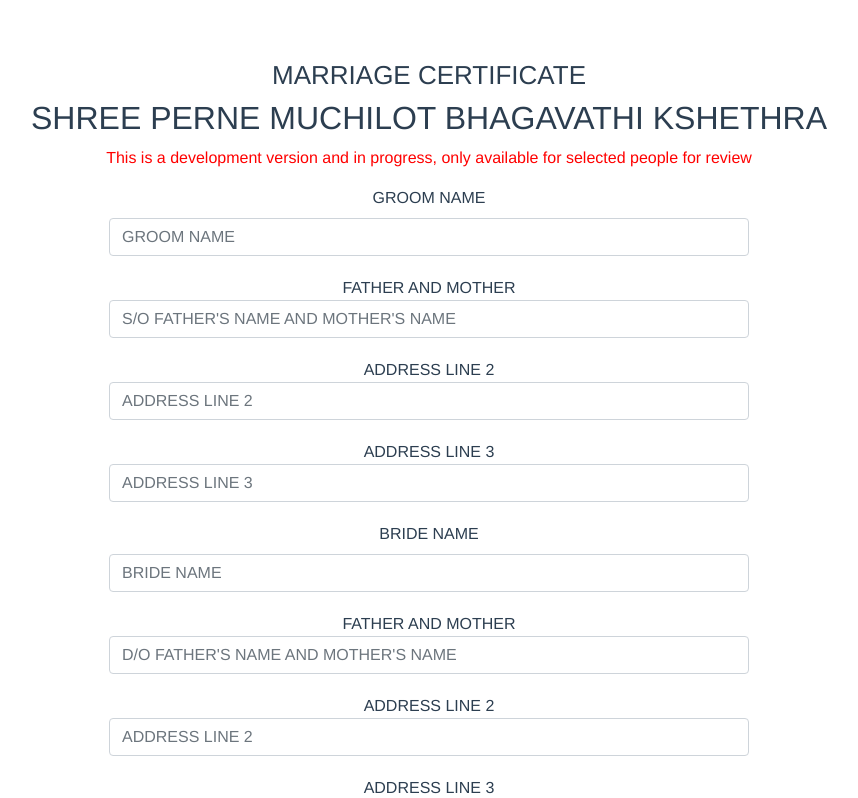
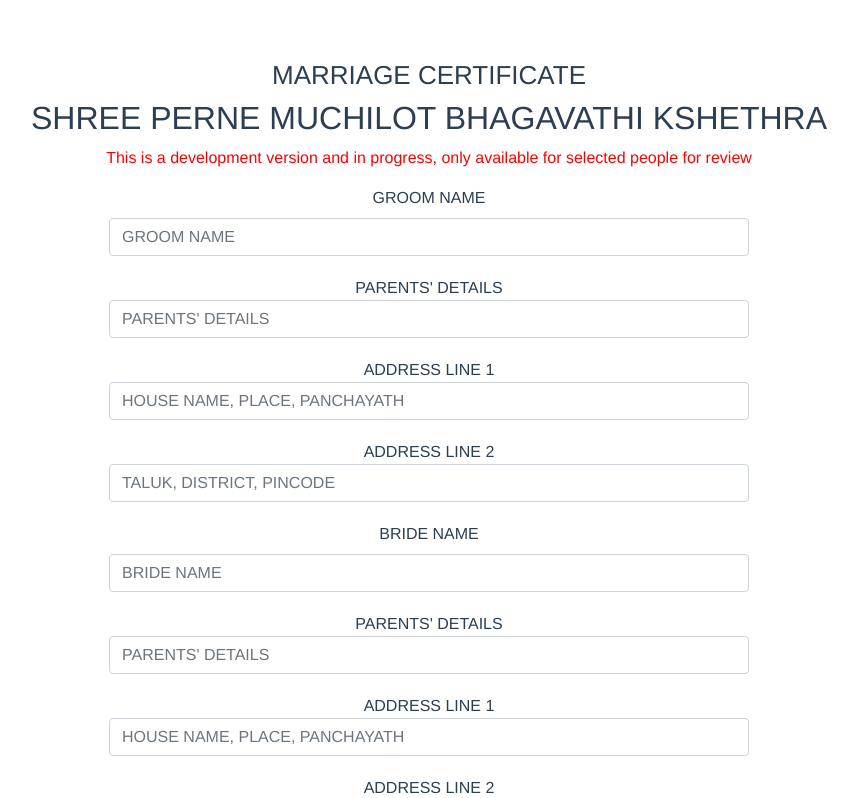
Before and after one commit to RakshithNM/marriagecertificate, a Vue app: page / in a window 1280 px wide. Shown: the top 798 px of the page, without its empty margins (211-1069 px from the left). Built offline with nearby package versions, Linux system fonts and the light colour scheme.

Commit message:
Updated placeholders

```diff
--- a/src/components/Form.vue
+++ b/src/components/Form.vue
@@ -6,21 +6,21 @@
       :id="type === 'groom' ? 'groom-name' : 'bride-name'" name="name" type="text"
       v-model="name" @input="$emit('name-change', $event.target.value)" />
 
-    <label for="address1">FATHER AND MOTHER</label>
+    <label for="address1">PARENTS' DETAILS</label>
     <input
-      class="form-control" :placeholder="type === 'groom' ? 'S/O FATHER\'S NAME AND MOTHER\'S NAME' : 'D/O FATHER\'S NAME AND MOTHER\'S NAME'"
+      class="form-control" placeholder="PARENTS' DETAILS"
       :id="type === 'groom' ? 'groom-address1' : 'bride-address1'" name="address1" type="text"
       v-model="address1" @input="$emit('address1-change', $event.target.value)" />
 
-    <label for="address2">ADDRESS LINE 2</label>
+    <label for="address2">ADDRESS LINE 1</label>
     <input
-      class="form-control" placeholder="ADDRESS LINE 2"
+      class="form-control" placeholder="HOUSE NAME, PLACE, PANCHAYATH"
       :id="type === 'groom' ? 'groom-address2' : 'bride-address2'" name="address2" type="text"
       v-model="address2" @input="$emit('address2-change', $event.target.value)" />
 
-    <labeL FOR="ADDRESS3">ADDRESS LINE 3</label>
+    <labeL FOR="ADDRESS3">ADDRESS LINE 2</label>
     <input
-      class="form-control" placeholder="ADDRESS LINE 3"
+      class="form-control" placeholder="TALUK, DISTRICT, PINCODE"
       :id="type === 'groom' ? 'groom-address3' : 'bride-address3'" name="address3" type="text"
       v-model="address3" @input="$emit('address3-change', $event.target.value)" />
   </form>
```
